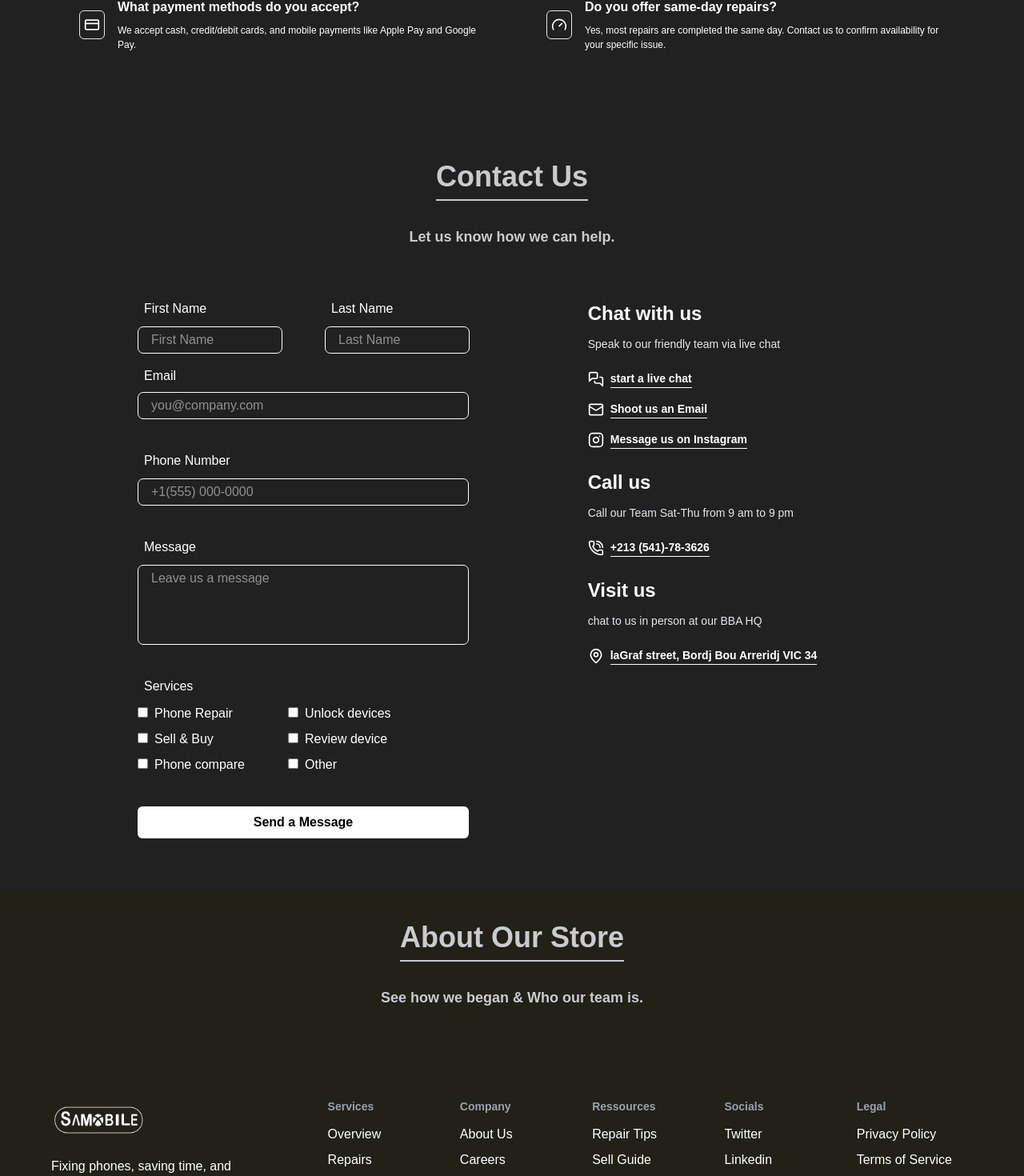
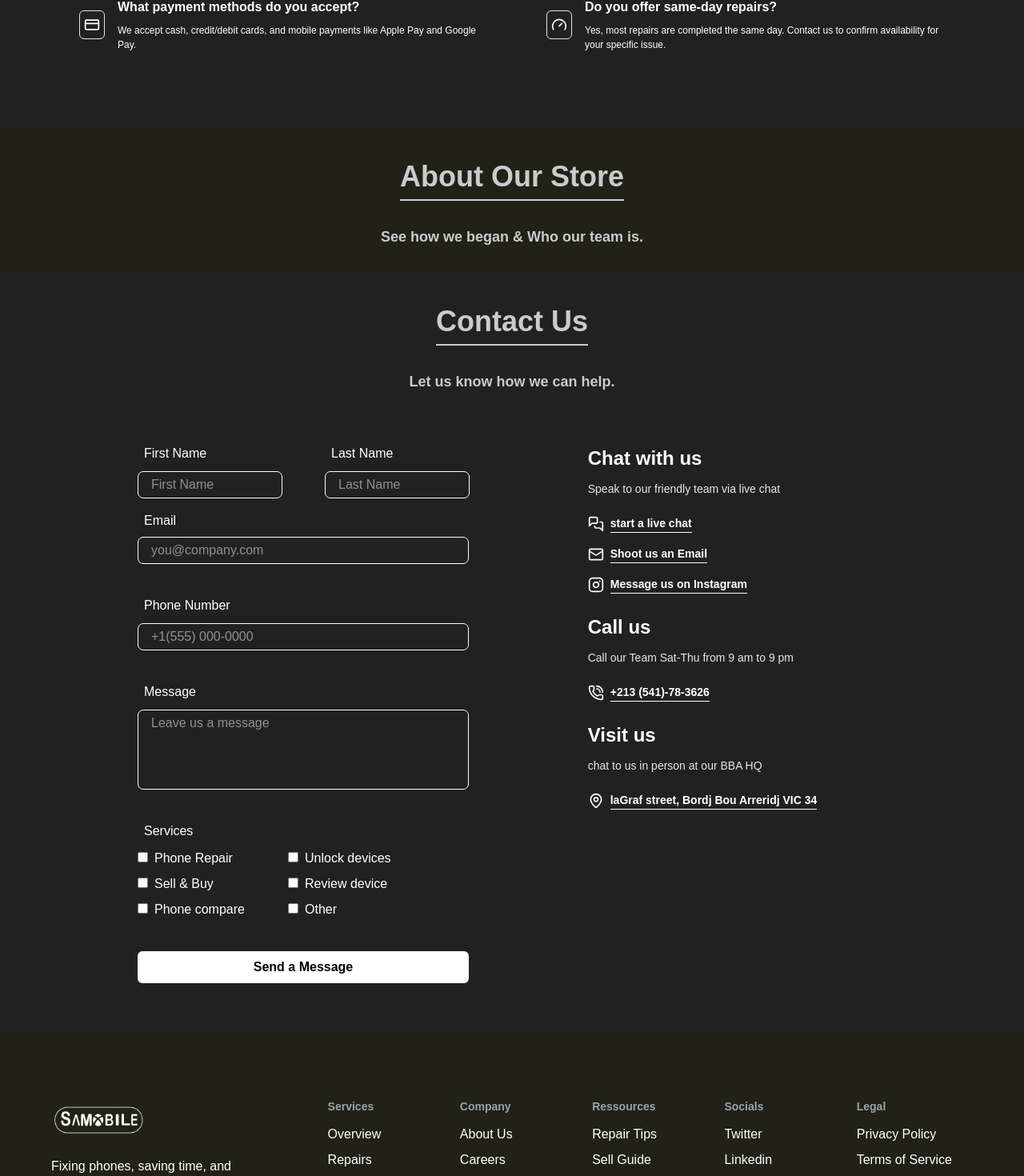
Before and after one commit to Eyup-16/Samobile, a React (Vite) app: page / in a window 1280 px wide. Shown: the part 2059-3529 px from the top of the page at 80% size. Built offline with nearby package versions, Linux system fonts and the light colour scheme.

Commit message:
Update App.jsx

```diff
--- a/src/App.jsx
+++ b/src/App.jsx
@@ -14,8 +14,8 @@ function App() {
      <ShowCase/>
     <Services/>
     <HelpCenter/>
+    <About/>
     <Contact/>
-    <About/>
     <Footer/>
     </main>
   )
```
